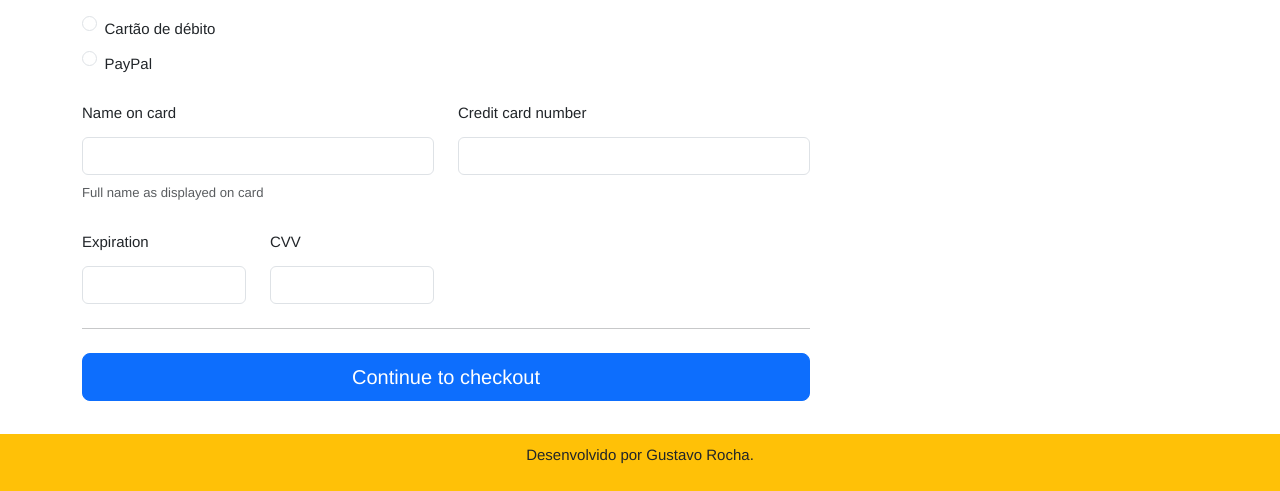
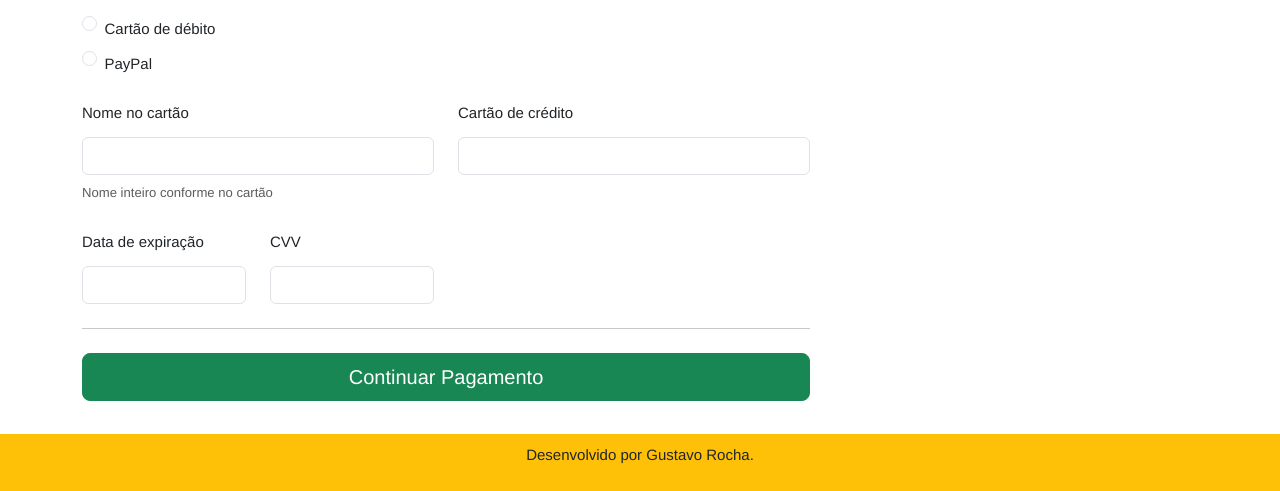
Before and after one commit to gu-rocha/site-practitioner-front-end, a plain HTML site: page checkout.html in a window 1280 px wide. Shown: the part 953-1444 px from the top of the page. Drawn offline with nearby package versions, Linux system fonts and the light colour scheme.

Commit message:
Add files via upload

```diff
--- a/checkout.html
+++ b/checkout.html
@@ -157,7 +157,7 @@
                                 <option>Bahia</option>
                             </select>
                             <div class="invalid-feedback">
-                                Please provide a valid state.
+                                Por favor selecione um estado válido.
                             </div>
                         </div>
 
@@ -205,27 +205,27 @@
 
                     <div class="row gy-3">
                         <div class="col-md-6">
-                            <label for="cc-name" class="form-label">Name on card</label>
+                            <label for="cc-name" class="form-label">Nome no cartão</label>
                             <input type="text" class="form-control" id="cc-name" placeholder="" required>
-                            <small class="text-body-secondary">Full name as displayed on card</small>
+                            <small class="text-body-secondary">Nome inteiro conforme no cartão</small>
                             <div class="invalid-feedback">
-                                Name on card is required
+                                Nome do cartão de crédito é obrigatório!
                             </div>
                         </div>
 
                         <div class="col-md-6">
-                            <label for="cc-number" class="form-label">Credit card number</label>
+                            <label for="cc-number" class="form-label">Cartão de crédito</label>
                             <input type="text" class="form-control" id="cc-number" placeholder="" required>
                             <div class="invalid-feedback">
-                                Credit card number is required
+                                Número do cartão de crédito é obrigatório!
                             </div>
                         </div>
 
                         <div class="col-md-3">
-                            <label for="cc-expiration" class="form-label">Expiration</label>
+                            <label for="cc-expiration" class="form-label">Data de expiração</label>
                             <input type="text" class="form-control" id="cc-expiration" placeholder="" required>
                             <div class="invalid-feedback">
-                                Expiration date required
+                                Data de expiração é obrigatória!
                             </div>
                         </div>
 
@@ -233,14 +233,14 @@
                             <label for="cc-cvv" class="form-label">CVV</label>
                             <input type="text" class="form-control" id="cc-cvv" placeholder="" required>
                             <div class="invalid-feedback">
-                                Security code required
+                                CVV é obrigatório!
                             </div>
                         </div>
                     </div>
 
                     <hr class="my-4">
 
-                    <button class="w-100 btn btn-primary btn-lg" type="submit">Continue to checkout</button>
+                    <button class="w-100 btn btn-success btn-lg" type="submit">Continuar Pagamento</button>
                 </form>
             </div>
         </div>
```
